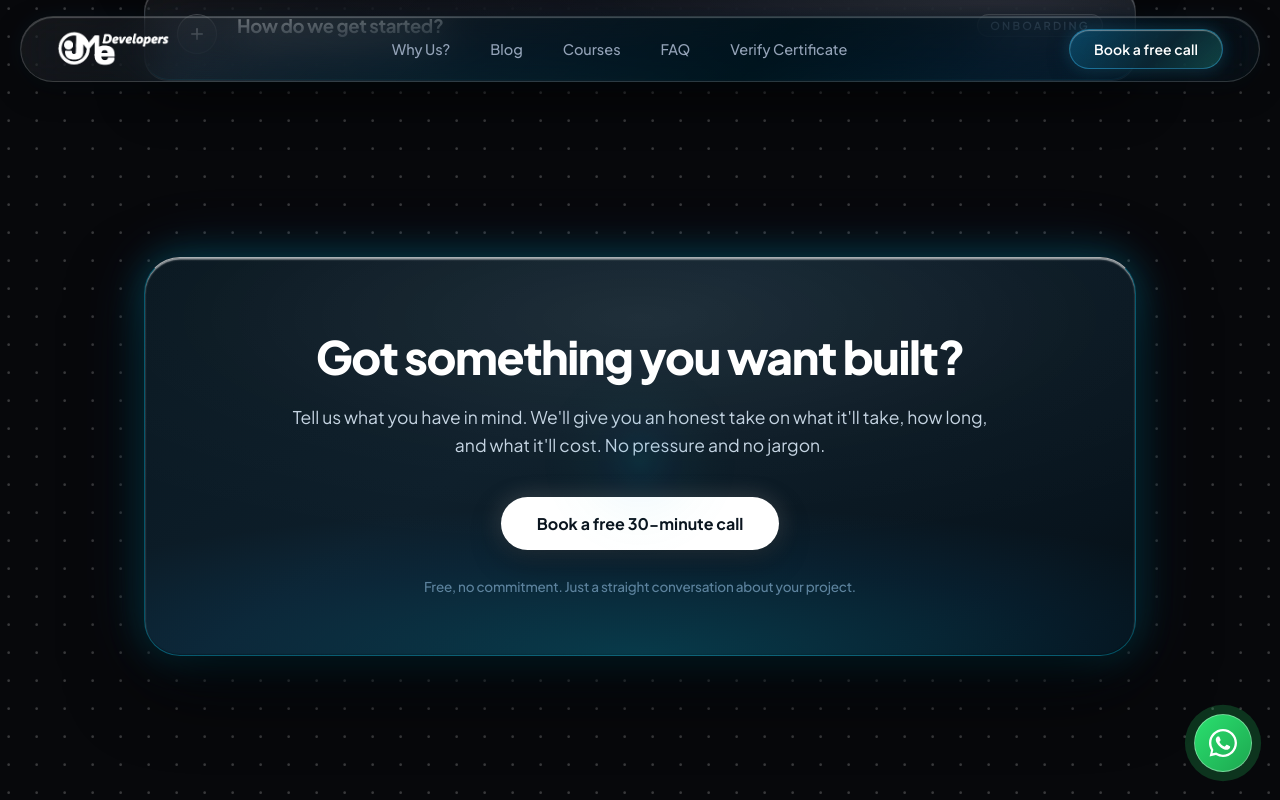
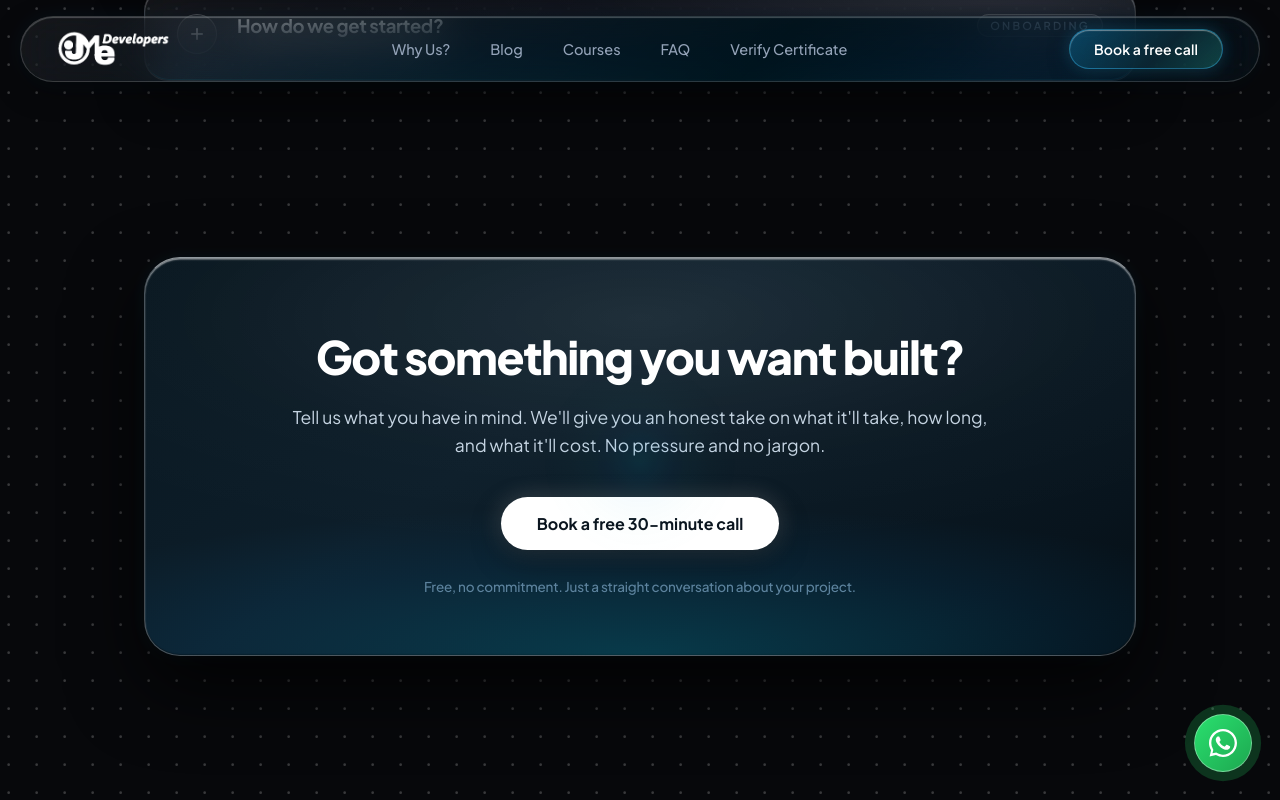
Before and after one commit to tahirazeem145/project-X, a React (Vite) app: page / in a window 1280 px wide. In both pictures the pointer is over the element 640 px from the left and 8228 px from the top of the page. Shown: the part 7768-8568 px from the top of the page. Built offline with nearby package versions, Linux system fonts and the light colour scheme.

Commit message:
feat: implement liquid glass styling for WhyWorkWithUs and CTA sections

```diff
--- a/src/components/CTASection.css
+++ b/src/components/CTASection.css
@@ -35,14 +35,13 @@
 
 .cta-banner-card:hover {
   transform: translateY(-4px);
-  border-color: rgba(0, 180, 216, 0.42);
-  border-top-color: rgba(255, 255, 255, 0.65);
+  border-color: rgba(255, 255, 255, 0.25);
+  border-top-color: rgba(255, 255, 255, 0.55);
   box-shadow:
-    inset 0 1.5px 1.5px 0 rgba(255, 255, 255, 0.6),
+    inset 0 1.5px 1.5px 0 rgba(255, 255, 255, 0.55),
     inset 0 -1px 1px 0 rgba(0, 0, 0, 0.4),
     0 30px 75px rgba(0, 0, 0, 0.75),
-    0 0 35px rgba(0, 180, 216, 0.32),
-    0 0 70px rgba(0, 148, 232, 0.18);
+    0 0 18px rgba(0, 180, 216, 0.08);
 }
 
 /* Bi-directional moving white sheen sweep */
--- a/src/components/TestimonialsSection.css
+++ b/src/components/TestimonialsSection.css
@@ -114,14 +114,13 @@
 
 .testimonial-card:hover {
   transform: translateY(-5px);
-  border-color: rgba(0, 180, 216, 0.42);
-  border-top-color: rgba(255, 255, 255, 0.65);
+  border-color: rgba(255, 255, 255, 0.24);
+  border-top-color: rgba(255, 255, 255, 0.55);
   box-shadow:
-    inset 0 1.5px 1.5px 0 rgba(255, 255, 255, 0.6),
+    inset 0 1.5px 1.5px 0 rgba(255, 255, 255, 0.55),
     inset 0 -1px 1px 0 rgba(0, 0, 0, 0.4),
     0 26px 65px rgba(0, 0, 0, 0.65),
-    0 0 35px rgba(0, 180, 216, 0.32),
-    0 0 70px rgba(0, 148, 232, 0.18);
+    0 0 18px rgba(0, 180, 216, 0.08);
 }
 
 /* Card Top Row */
--- a/src/components/WhyWorkWithUsSection.css
+++ b/src/components/WhyWorkWithUsSection.css
@@ -96,14 +96,13 @@
 
 .why-us-card:hover {
   transform: translateY(-5px);
-  border-color: rgba(0, 180, 216, 0.42);
-  border-top-color: rgba(255, 255, 255, 0.65);
+  border-color: rgba(255, 255, 255, 0.24);
+  border-top-color: rgba(255, 255, 255, 0.55);
   box-shadow:
-    inset 0 1.5px 1.5px 0 rgba(255, 255, 255, 0.6),
+    inset 0 1.5px 1.5px 0 rgba(255, 255, 255, 0.55),
     inset 0 -1px 1px 0 rgba(0, 0, 0, 0.4),
     0 22px 55px rgba(0, 0, 0, 0.7),
-    0 0 35px rgba(0, 180, 216, 0.32),
-    0 0 70px rgba(0, 148, 232, 0.18);
+    0 0 18px rgba(0, 180, 216, 0.08);
 }
 
 .why-us-icon-wrap {
```
